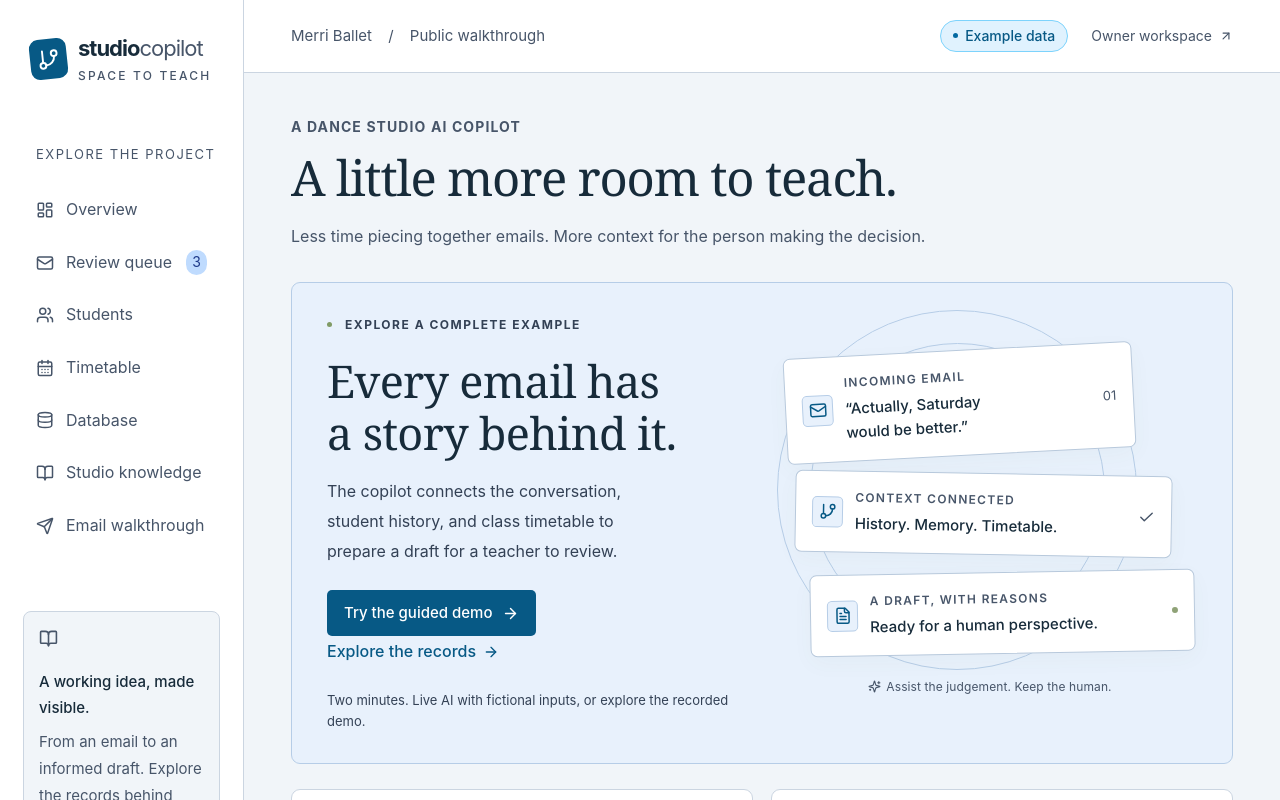
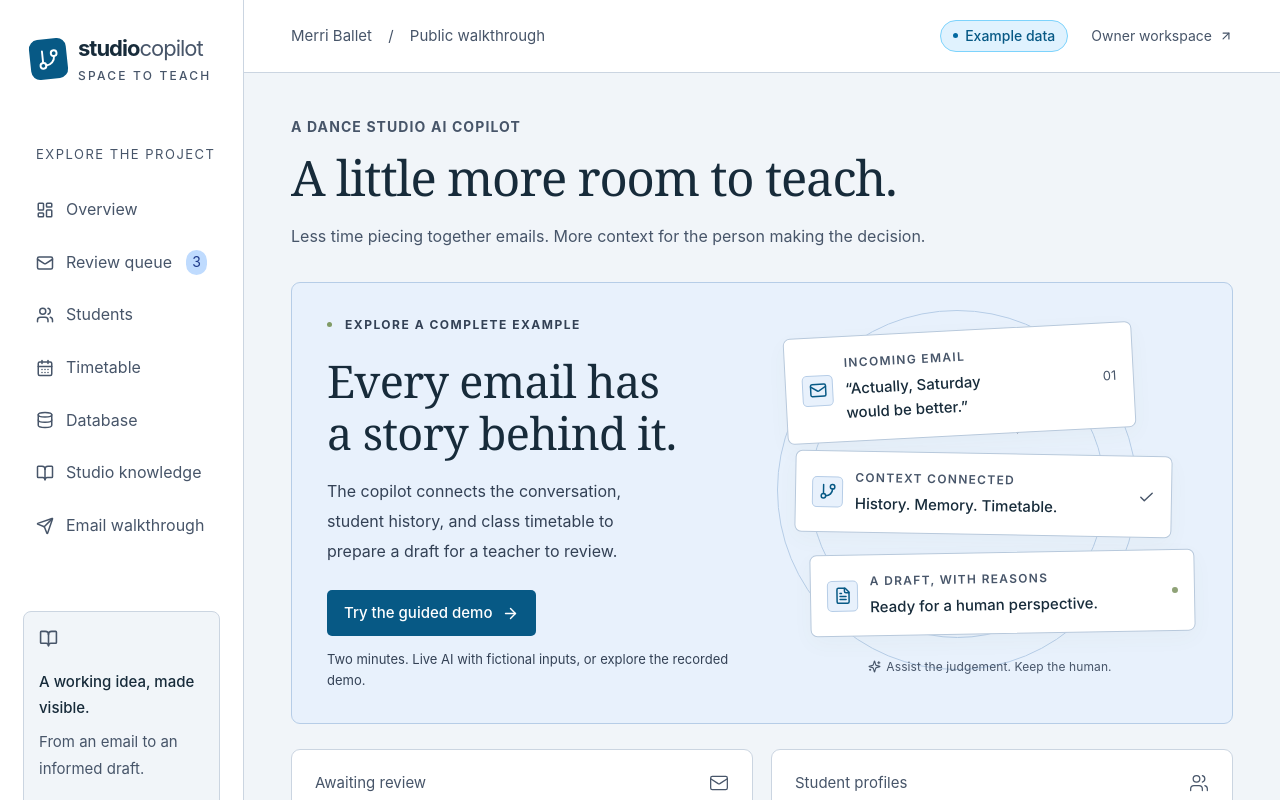
Before and after one commit to manjunjiangclara-cmyk/dance-studio-agent, a React (Vite) app in the folder frontend/: page / in a window 1280 px wide. Shown: the top 800 px of the page. Built offline with nearby package versions, Linux system fonts and the light colour scheme; a web font is replaced by a local one.

Commit message:
Remove records link from overview

```diff
--- a/frontend/src/App.tsx
+++ b/frontend/src/App.tsx
@@ -355,8 +355,7 @@ export default function App() {
             </span>
             <strong>A working idea, made visible.</strong>
             <p>
-              From an email to an informed draft. Explore the records behind
-              every response.
+              From an email to an informed draft.
             </p>
             <Link to={`${base}/database`}>
               Browse the database <ArrowUpRight size={15} />
@@ -589,13 +588,6 @@ function Overview() {
             {workspace ? "Open review queue" : "Try the guided demo"}
             <ArrowRight size={17} />
           </Link>
-          {!workspace && (
-            <p>
-              <Link className="inline-link" to="/demo/reviews">
-                Explore the records <ArrowRight size={16} />
-              </Link>
-            </p>
-          )}
           <span className="hero-caption">
             {workspace
               ? "Approval books a proposed session and saves the response."
```
Also changed, not shown: 1 other file (tests, documents, lock files or other folders).
